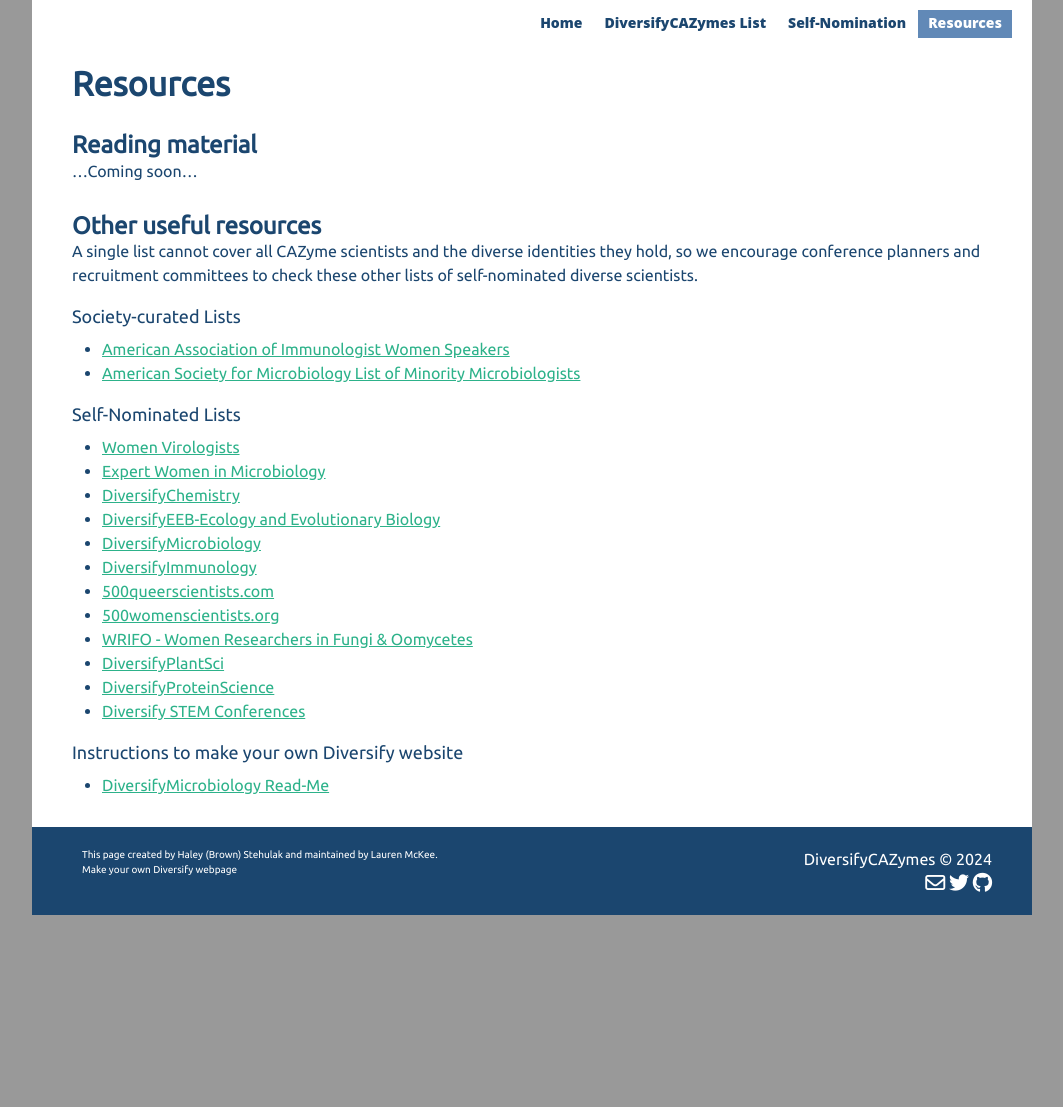
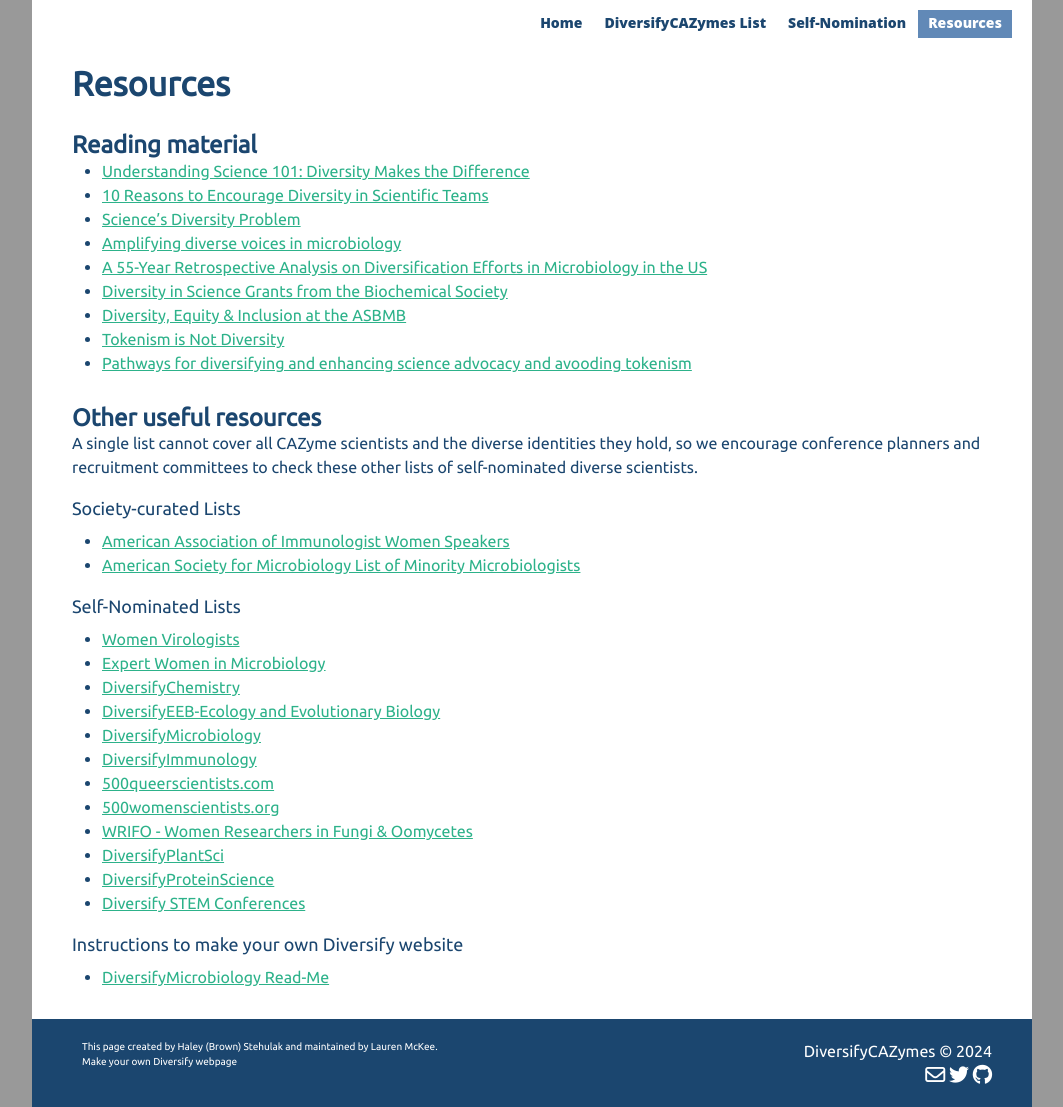
Before and after one commit to DiversifyCAZymes/DiversifyCAZymes.github.io, a Jekyll site: the page built from resources.md, in a window 1280 px wide. Shown: the whole page, without its empty margins (108-1171 px from the left). Built offline with Jekyll 4.4.1, drawn with Linux system fonts in a browser that asks for light colours; nearby versions of some CDN libraries; before the commit the page ends 915 px from its top, so only the background shows below that.

Commit message:
Update resources.md

```diff
--- a/resources.md
+++ b/resources.md
@@ -6,7 +6,15 @@
 
 ### Reading material
 
-...Coming soon...
+* [Understanding Science 101: Diversity Makes the Difference](https://undsci.berkeley.edu/understanding-science-101/the-social-side-of-science-a-human-and-community-endeavor/the-scientific-community-diversity-makes-the-difference/)
+* [10 Reasons to Encourage Diversity in Scientific Teams](https://collaboratory.ist/diversity-in-science/)
+* [Science's Diversity Problem](https://ssir.org/articles/entry/sciences_diversity_problem#)
+* [Amplifying diverse voices in microbiology](https://www.nature.com/articles/s41564-022-01248-z)
+* [A 55-Year Retrospective Analysis on Diversification Efforts in Microbiology in the US](https://www.ncbi.nlm.nih.gov/pmc/articles/PMC10874303/)
+* [Diversity in Science Grants from the Biochemical Society](https://www.biochemistry.org/grants-and-awards/grants-and-bursaries/diversity-in-science-grants/)
+* [Diversity, Equity & Inclusion at the ASBMB](https://www.asbmb.org/diversity)
+* [Tokenism is Not Diversity](https://mosaicinmedicine.org/psa-tokenism-is-not-diversity-18042)
+* [Pathways for diversifying and enhancing science advocacy and avooding tokenism](https://www.science.org/doi/10.1126/sciadv.abq4899)
 
 ### Other useful resources
 
```
